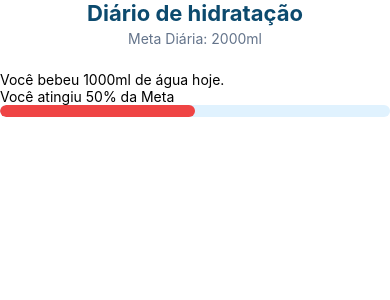
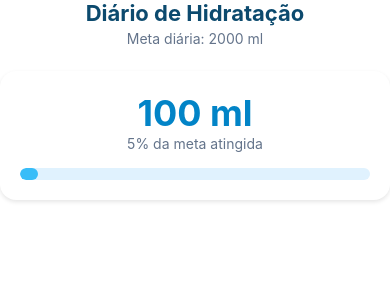
Before and after one commit to Ana-Clara-Lobo-Silveira/diarioHidratacao, a React Native app: screen / in a window 390 px wide. Shown: the top 300 px of the page. Built offline with nearby package versions, Linux system fonts and the light colour scheme.

Commit message:
mod: correção das chaves do objeto COLORS.

```diff
--- a/App.jsx
+++ b/App.jsx
@@ -15,7 +15,7 @@ export default function App(){
       <StatusBar barStyle={'auto'}/>
       <View>
         <Header goal={GOAL}/>
-        <WaterProgress consumed= {1000} goal={GOAL} />
+        <WaterProgress consumed= {100} goal={GOAL} />
       </View>
       </SafeAreaView>
     </SafeAreaProvider>
--- a/src/components/Header.jsx
+++ b/src/components/Header.jsx
@@ -1,28 +1,28 @@
-import { View, Text, StyleSheet} from "react-native";
-import { COLORS } from "../constants/colors";
+import { View, Text, StyleSheet } from 'react-native';
+import { COLORS } from '../constants/colors';
 
-export function Header({goal}){
-    return(
-        <View style = {styles.container}>
-            <Text style = {styles.title}>Diário de hidratação</Text>
-            <Text style = {styles.subtitle}>Meta Diária: {goal}ml</Text>
-        </View>
-    )
+export function Header({ goal }) {
+  return (
+    <View style={styles.container}>
+      <Text style={styles.title}>Diário de Hidratação</Text>
+      <Text style={styles.subtitle}>Meta diária: {goal} ml</Text>
+    </View>
+  );
 }
 
 const styles = StyleSheet.create({
-  container:{
+  container: {
     alignItems: 'center',
     marginBottom: 24,
   },
-  title:{
+  title: {
     fontSize: 22,
     fontWeight: 'bold',
     color: COLORS.textMain,
   },
-  subtitle:{
+  subtitle: {
     fontSize: 14,
-    marginTop:4,
     color: COLORS.textMuted,
+    marginTop: 4,
   },
-})
+});
--- a/src/components/WaterProgress.jsx
+++ b/src/components/WaterProgress.jsx
@@ -1,18 +1,21 @@
-import { View, Text, StyleSheet} from "react-native";
-import { COLORS } from "../constants/colors";
-export function WaterProgress({consumed, goal}){
-    const percentage = Math.min(Math.round((consumed*100)/goal), 100)
-    return(
-        <View>
-            <Text>Você bebeu {consumed}ml de água hoje.</Text>
-            <Text>Você atingiu {percentage}% da Meta</Text>
-            {/* Barra total */}
-            <View style={styles.progressBarBackground}>
-                <View style={[styles.progressBarFill, { width: `${percentage}%` }]} />
-            </View>
-        </View>
-    )
+import { View, Text, StyleSheet } from 'react-native';
+import { COLORS } from '../constants/colors';
 
+export function WaterProgress({ consumed, goal }) {
+  // Cálculo dinâmico da porcentagem atingida para a barra visual
+  const percentage = Math.min(Math.round((consumed / goal) * 100), 100);
+
+  return (
+    <View style={styles.card}>
+      <Text style={styles.consumedText}>{consumed} ml</Text>
+      <Text style={styles.percentageText}>{percentage}% da meta atingida</Text>
+
+      {/* Barra de progresso customizada com Flexbox */}
+      <View style={styles.progressBarBackground}>
+        <View style={[styles.progressBarFill, { width: `${percentage}%` }]} />
+      </View>
+    </View>
+  );
 }
 
 const styles = StyleSheet.create({
--- a/src/constants/colors.js
+++ b/src/constants/colors.js
@@ -1,9 +1,12 @@
- export const COLORS = {
-    background:'#f0f9ff',
-    cardBg:'#0284c7',
-    primary:'#0284c7',
-    secondary:'#38bdf8',
-    textMain:'#0c4a6e',
-    textMuted:'#64748b',
-    secondary:'#ef4444'
+
+// Constantes globais do Design System da aplicação
+export const COLORS = {
+  background: '#F0F9FF', // Azul muito claro de fundo
+  cardBg: '#FFFFFF',     // Fundo dos cartões
+  primary: '#0284C7',    // Azul oceano principal
+  secondary: '#38BDF8',  // Azul claro de destaque
+  textMain: '#0C4A6E',   // Texto escuro
+  textMuted: '#64748B',  // Texto secundário
+  danger: '#EF4444',     // Vermelho para reset
+  white: '#FFFFFF',
 };
```
Also changed, not shown: swap.txt, 1 other file (tests, documents, lock files or other folders).
